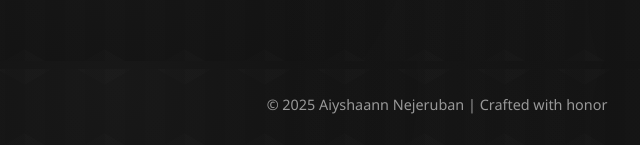
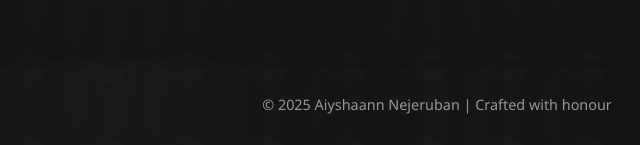
Before and after one commit to fivepandasna/Aiyshaann-Website, a plain HTML site: page frontend/index.html in a window 1280 px wide. Shown: the part 1966-2111 px from the top of the page, 203-843 px from the left. Drawn offline with Linux system fonts and the light colour scheme; no server answers.

Commit message:
Fix: typo
Change honor to honour

```diff
--- a/frontend/index.html
+++ b/frontend/index.html
@@ -535,7 +535,7 @@
     </section>
 
     <footer class="content-area">
-      &copy; 2025 Aiyshaann Nejeruban | Crafted with honor
+      &copy; 2025 Aiyshaann Nejeruban | Crafted with honour
     </footer>
 
     <div id="lightbox">
```
